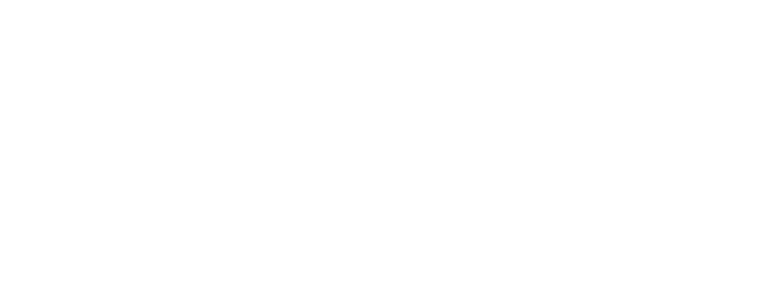
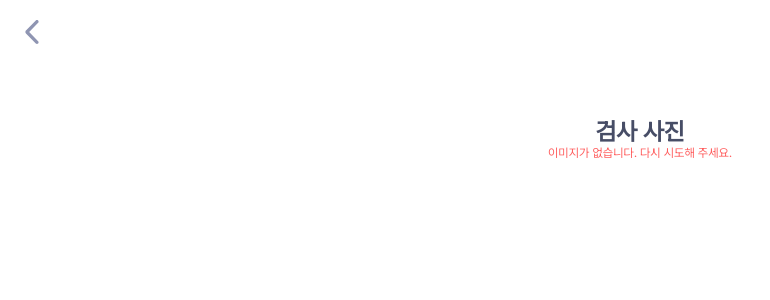
Before and after one commit to SejongUnivE4U/FE, a React (Vite) app: page /oral-check/photo-preview in a window 1280 px wide. Before the commit this address had no page. Shown: the top 300 px of the page, without its empty margins (0-770 px from the left). Built offline with nearby package versions, Linux system fonts and the light colour scheme.

Commit message:
feat: 사진 검사 페이지 ui 구현

```diff
--- a/src/App.tsx
+++ b/src/App.tsx
@@ -6,6 +6,7 @@ import Home from './pages/home/Home';
 import Landing from './pages/landing/Landing';
 import Login from './pages/login/Login';
 import OralCheck from './pages/oral-check/OralCheck';
+import PhotoPreview from './pages/oral-check/photo-preview/PhotoPreview';
 import OralCheckPhoto from './pages/oral-check/photo/OralCheckPhoto';
 import OralCheckType from './pages/oral-check/type/OralCheckType';
 import ReportList from './pages/report-list/ReportList';
@@ -35,6 +36,10 @@ function App() {
             <Route path="/oral-check" element={<OralCheck />} />
             <Route path="/oral-check/type" element={<OralCheckType />} />
             <Route path="/oral-check/photo" element={<OralCheckPhoto />} />
+            <Route
+              path="/oral-check/photo-preview"
+              element={<PhotoPreview />}
+            />
 
             <Route path="/report" element={<Report />} />
             <Route path="/report-list" element={<ReportList />} />
--- /dev/null
+++ b/src/pages/oral-check/photo-preview/PhotoPreview.tsx
@@ -0,0 +1,184 @@
+import { useState, useEffect } from 'react';
+import { useNavigate, useLocation } from 'react-router-dom';
+import styled from 'styled-components';
+import CheckCircleIcon from '../../../../public/assets/icons/check-circle.svg';
+import XCircleIcon from '../../../../public/assets/icons/x-circle.svg';
+import BackButton from '../../../components/BackButton';
+import Button from '../../../components/Button';
+
+export default function PhotoPreview() {
+  const navigate = useNavigate();
+  const location = useLocation();
+  const { image } = location.state || { image: null };
+  const [isPhotoValid, setIsPhotoValid] = useState<boolean | null>(null);
+  const [isLoading, setIsLoading] = useState(true);
+
+  useEffect(() => {
+    // 임시 서버 검증 로직 시뮬레이션
+    const validatePhoto = async () => {
+      setIsLoading(true);
+      try {
+        //API 호출 코드
+
+        // 임시로 2초 후 유효 여부를 랜덤하게 결정
+        await new Promise((resolve) => setTimeout(resolve, 1000));
+        const isValid = Math.random() > 0.5;
+        setIsPhotoValid(isValid);
+      } catch (error) {
+        console.error('Error validating photo:', error);
+        setIsPhotoValid(false);
+      } finally {
+        setIsLoading(false);
+      }
+    };
+
+    if (image) {
+      validatePhoto();
+    } else {
+      setIsPhotoValid(false);
+      setIsLoading(false);
+    }
+  }, [image]);
+
+  return (
+    <Container>
+      <TopBar>
+        <BackButton to="/oral-check/photo" />
+      </TopBar>
+      <Contents>
+        <Title>검사 사진</Title>
+        {isLoading ? (
+          <LoadingMessage>검사 중입니다...</LoadingMessage>
+        ) : image ? (
+          <>
+            <ImagePreview src={image} alt="Uploaded Preview" />
+            <NoticeWrapper>
+              <NoticeIcon src={isPhotoValid ? CheckCircleIcon : XCircleIcon} />
+              <Notice isValid={isPhotoValid || false}>
+                {isPhotoValid
+                  ? '검사가 가능한 사진입니다.'
+                  : '구강을 인식할 수 없습니다. 다시 촬영해 주세요.'}
+              </Notice>
+            </NoticeWrapper>
+            <ReSelectButtonWrapper>
+              <ReSelectButton onClick={() => navigate('/oral-check/photo')}>
+                재선택 하기
+              </ReSelectButton>
+            </ReSelectButtonWrapper>
+            <ButtonContainer>
+              <Button
+                variant="primary"
+                onClick={() => alert('다음 단계 클릭')}
+                disabled={!isPhotoValid}
+              >
+                다음 단계
+              </Button>
+            </ButtonContainer>
+          </>
+        ) : (
+          <Notice>이미지가 없습니다. 다시 시도해 주세요.</Notice>
+        )}
+      </Contents>
+    </Container>
+  );
+}
+
+const Container = styled.div`
+  display: flex;
+  flex-direction: column;
+  align-items: center;
+`;
+
+const TopBar = styled.div`
+  width: 100%;
+  height: 64px;
+`;
+
+const Contents = styled.div`
+  display: flex;
+  flex-direction: column;
+  align-items: center;
+`;
+
+const Title = styled.h1`
+  color: #474d66;
+  text-align: center;
+  font-family: Pretendard;
+  font-size: 24px;
+  font-style: normal;
+  font-weight: 700;
+  line-height: normal;
+  margin-top: 53px;
+`;
+
+const ImagePreview = styled.img`
+  width: 327px;
+  height: auto;
+  border-radius: 10px;
+  margin-top: 70px;
+`;
+
+const NoticeWrapper = styled.div`
+  display: flex;
+  margin-top: 12px;
+  width: 327px;
+  align-items: center;
+`;
+
+const Notice = styled.p<{ isValid?: boolean }>`
+  color: ${({ theme }) => theme.colors.primaryGreen};
+  font-family: Pretendard;
+  font-size: 12px;
+  font-style: normal;
+  font-weight: 400;
+  line-height: normal;
+  color: ${({ isValid, theme }) =>
+    isValid ? '${theme.colors.primaryGreen}' : '#FF5E5E'};
+`;
+
+const NoticeIcon = styled.img`
+  width: 13px;
+  height: 13px;
+  margin-right: 7.5px;
+`;
+
+const ButtonContainer = styled.div`
+  display: flex;
+  flex-direction: column;
+  width: 100%;
+  max-width: 327px;
+  margin-top: 132px;
+`;
+
+const ReSelectButtonWrapper = styled.div`
+  display: flex;
+  margin-top: 7px;
+  width: 327px;
+  align-items: center;
+  justify-content: right;
+`;
+
+const ReSelectButton = styled.button`
+  width: 117px;
+  height: 42px;
+  background: none;
+  border: 1px solid ${({ theme }) => theme.colors.primaryGreen};
+  color: ${({ theme }) => theme.colors.primaryGreen};
+  border-radius: 8px;
+  text-align: center;
+  font-family: Pretendard;
+  font-size: 14px;
+  font-style: normal;
+  font-weight: 600;
+  line-height: 24px;
+  cursor: pointer;
+
+  &:hover {
+    background-color: rgba(141, 215, 145, 0.1);
+  }
+`;
+
+const LoadingMessage = styled.p`
+  color: ${({ theme }) => theme.colors.textSecondary};
+  margin-top: 100px;
+`;
--- a/src/pages/oral-check/photo/OralCheckPhoto.tsx
+++ b/src/pages/oral-check/photo/OralCheckPhoto.tsx
@@ -1,3 +1,4 @@
+import { useState } from 'react';
 import { useNavigate } from 'react-router-dom';
 import styled from 'styled-components';
 import CameraIcon from '../../../../public/assets/icons/camera-icon.svg';
@@ -6,6 +7,22 @@ import BackButton from '../../../components/BackButton';
 
 export default function OralCheckPhoto() {
   const navigate = useNavigate();
+  const [selectedImage, setSelectedImage] = useState<string | null>(null);
+
+  const handleImageUpload = (event: React.ChangeEvent<HTMLInputElement>) => {
+    if (event.target.files && event.target.files[0]) {
+      const reader = new FileReader();
+      reader.onload = () => {
+        if (reader.result) {
+          setSelectedImage(reader.result as string);
+          navigate('/oral-check/photo-preview', {
+            state: { image: reader.result },
+          });
+        }
+      };
+      reader.readAsDataURL(event.target.files[0]);
+    }
+  };
 
   return (
     <Container>
@@ -22,9 +39,17 @@ export default function OralCheckPhoto() {
             <OptionLabel>사진 촬영</OptionLabel>
           </Option>
           <Option>
-            <CircleWrapper>
-              <OptionIcon src={GalleryIcon} alt="사진 업로드 아이콘" />
-            </CircleWrapper>
+            <label htmlFor="file-upload" style={{ cursor: 'pointer' }}>
+              <CircleWrapper>
+                <OptionIcon src={GalleryIcon} alt="사진 업로드 아이콘" />
+                <HiddenFileInput
+                  id="file-upload"
+                  type="file"
+                  accept="image/*"
+                  onChange={handleImageUpload}
+                />
+              </CircleWrapper>
+            </label>
             <OptionLabel>사진 업로드</OptionLabel>
           </Option>
         </OptionsContainer>
@@ -94,3 +119,7 @@ const OptionLabel = styled.p`
   color: ${({ theme }) => theme.colors.textPrimary};
   margin-top: 16px;
 `;
+
+const HiddenFileInput = styled.input`
+  display: none;
+`;
```
Also changed, not shown: public/assets/icons/check-circle.svg (added), public/assets/icons/x-circle.svg (added).
